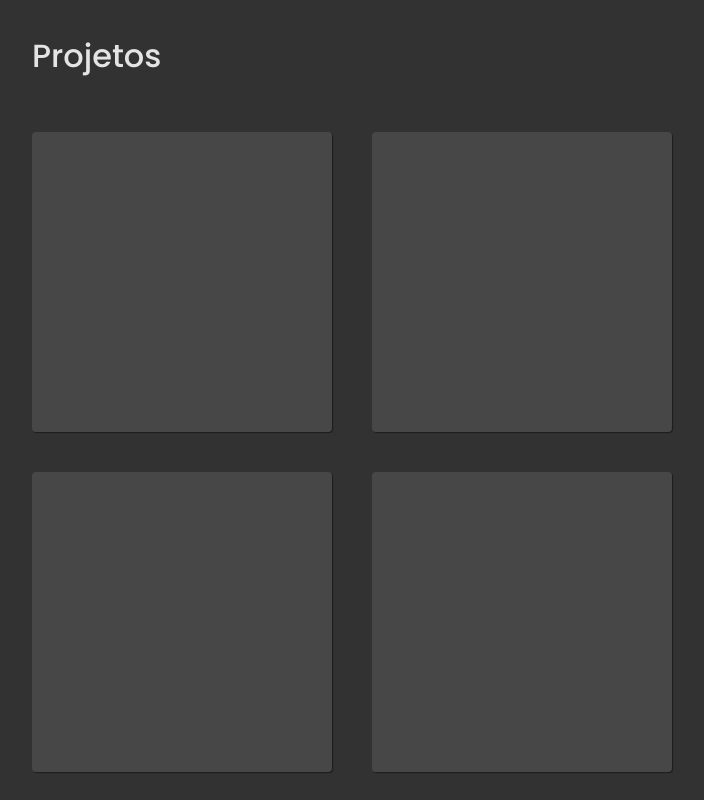
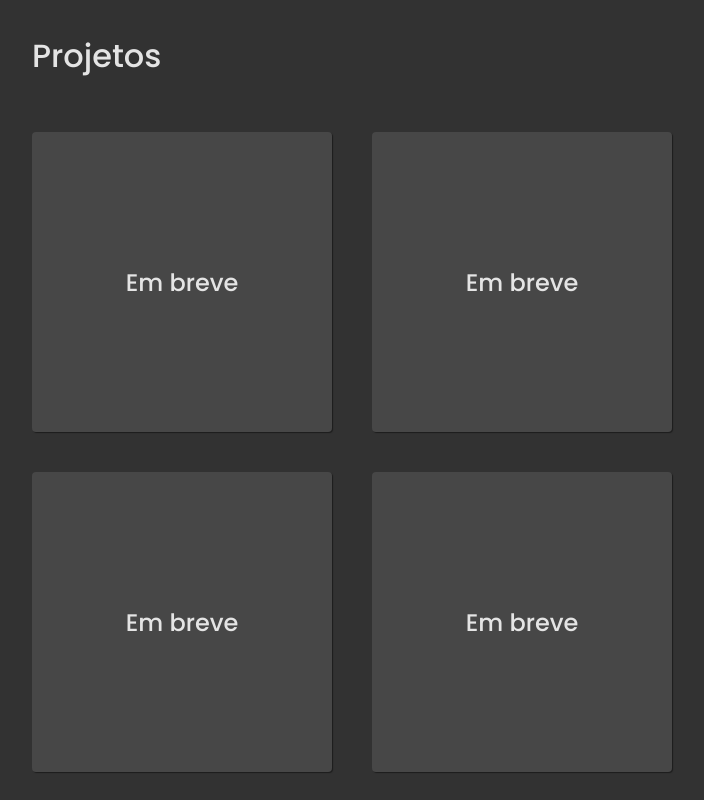
Before and after one commit to drewdomi/portifolio, a website: page index.html in a window 1280 px wide. Shown: the part 1200-2000 px from the top of the page, without its empty margins (288-992 px from the left). Drawn offline with Linux system fonts and the light colour scheme.

Commit message:
fix: add `Em breve` label for project cards

```diff
--- a/index.html
+++ b/index.html
@@ -98,10 +98,18 @@
       <section id="projects-section">
         <h3>Projetos</h3>
         <div id="proj-container">
-          <div class="proj-card" id="proj-1"></div>
-          <div class="proj-card" id="proj-2"></div>
-          <div class="proj-card" id="proj-3"></div>
-          <div class="proj-card" id="proj-4"></div>
+          <div class="proj-card" id="proj-1">
+            <span>Em breve</span>
+          </div>
+          <div class="proj-card" id="proj-2">
+            <span>Em breve</span>
+          </div>
+          <div class="proj-card" id="proj-3">
+            <span>Em breve</span>
+          </div>
+          <div class="proj-card" id="proj-4">
+            <span>Em breve</span>
+          </div>
         </div>
       </section>
       <section id="contact-section">
--- a/src/scss/main.scss
+++ b/src/scss/main.scss
@@ -136,6 +136,13 @@ section {
     border-radius: 0.4rem;
     @include default-box-shadow;
     cursor: pointer;
+    display: flex;
+    justify-content: center;
+    align-items: center;
+    span{
+      font-size: 2.4rem;
+      font-family: 'Poppins';
+    }
   }
 }
 #contact-section {
```
Also changed, not shown: src/css/main.css.
